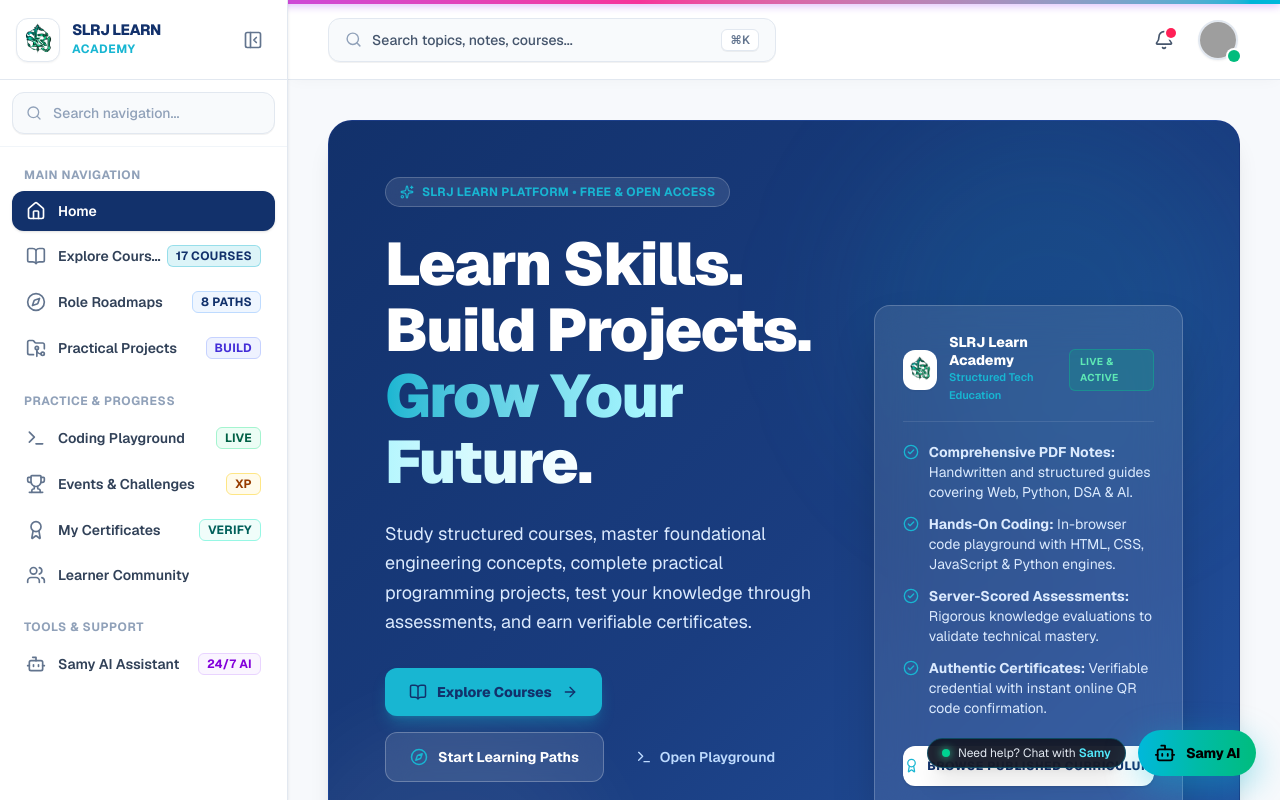
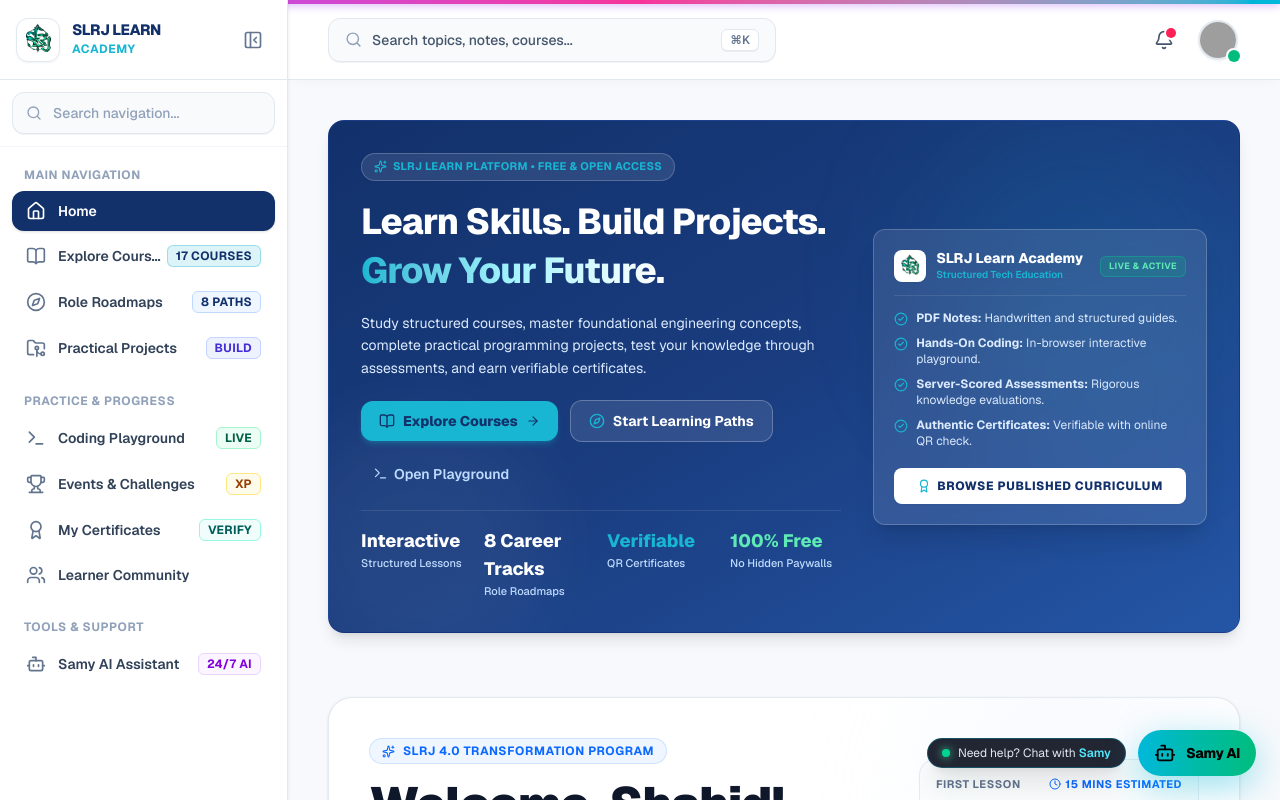
Before and after one commit to slrjdigital-ai/SLRJ-LEARN, a Next.js app: page / in a window 1280 px wide. Shown: the top 800 px of the page. Built offline with nearby package versions, Linux system fonts and the light colour scheme; grey boxes are pictures that could not be loaded.

Commit message:
feat: make home page hero section more compact and well-proportioned

```diff
--- a/components/home/PublicHeroSection.tsx
+++ b/components/home/PublicHeroSection.tsx
@@ -2,138 +2,138 @@
 
 import Link from "next/link";
 import Image from "next/image";
-import { ArrowRight, BookOpen, Compass, Award, CheckCircle2, ShieldCheck, Sparkles, Terminal } from "lucide-react";
+import { ArrowRight, BookOpen, Compass, Award, CheckCircle2, Sparkles, Terminal } from "lucide-react";
 
 export default function PublicHeroSection() {
   return (
-    <section className="relative overflow-hidden rounded-3xl bg-gradient-to-br from-[#12316B] via-[#1A3D80] to-[#2456A6] text-white p-6 sm:p-10 lg:p-14 shadow-xl border border-blue-900/40">
+    <section className="relative overflow-hidden rounded-2xl bg-gradient-to-br from-[#12316B] via-[#1A3D80] to-[#2456A6] text-white p-5 sm:p-7 lg:p-8 shadow-lg border border-blue-900/40">
       {/* ── Background Subtle Shapes & Accents ── */}
-      <div className="absolute top-0 right-0 w-96 h-96 bg-[#18B6D2]/10 rounded-full blur-3xl pointer-events-none" />
-      <div className="absolute -bottom-10 -left-10 w-80 h-80 bg-white/5 rounded-full blur-2xl pointer-events-none" />
+      <div className="absolute top-0 right-0 w-80 h-80 bg-[#18B6D2]/10 rounded-full blur-3xl pointer-events-none" />
+      <div className="absolute -bottom-10 -left-10 w-64 h-64 bg-white/5 rounded-full blur-2xl pointer-events-none" />
 
-      <div className="relative z-10 grid grid-cols-1 lg:grid-cols-12 gap-10 items-center">
+      <div className="relative z-10 grid grid-cols-1 lg:grid-cols-12 gap-6 lg:gap-8 items-center">
         {/* Left Column: Heading & Value Proposition */}
-        <div className="lg:col-span-7 space-y-6">
+        <div className="lg:col-span-7 space-y-4">
           {/* Eyebrow Pill */}
-          <div className="inline-flex items-center gap-2 px-3.5 py-1.5 rounded-full bg-white/10 backdrop-blur-md border border-white/20 text-[#18B6D2] text-xs font-bold tracking-wide uppercase">
-            <Sparkles size={14} className="text-[#18B6D2]" />
+          <div className="inline-flex items-center gap-1.5 px-3 py-1 rounded-full bg-white/10 backdrop-blur-md border border-white/20 text-[#18B6D2] text-[11px] font-bold tracking-wide uppercase">
+            <Sparkles size={13} className="text-[#18B6D2]" />
             <span>SLRJ Learn Platform • Free & Open Access</span>
           </div>
 
-          {/* Heading strictly as specified in brief */}
-          <h1 className="text-3xl sm:text-5xl lg:text-6xl font-black font-brand tracking-tight text-white leading-[1.1]">
+          {/* Compact Heading */}
+          <h1 className="text-2xl sm:text-3xl lg:text-4xl font-extrabold font-brand tracking-tight text-white leading-snug">
             Learn Skills. Build Projects.{" "}
             <span className="text-transparent bg-clip-text bg-gradient-to-r from-[#18B6D2] via-cyan-200 to-white">
               Grow Your Future.
             </span>
           </h1>
 
-          {/* Supporting text strictly adhering to brief */}
-          <p className="text-blue-100 text-base sm:text-lg leading-relaxed max-w-2xl font-normal">
+          {/* Compact Supporting text */}
+          <p className="text-blue-100 text-xs sm:text-sm leading-relaxed max-w-xl font-normal">
             Study structured courses, master foundational engineering concepts, complete practical programming projects, test your knowledge through assessments, and earn verifiable certificates.
           </p>
 
           {/* CTAs */}
-          <div className="flex flex-wrap items-center gap-4 pt-2">
+          <div className="flex flex-wrap items-center gap-2.5 sm:gap-3 pt-1">
             <Link
               href="/courses"
-              className="inline-flex items-center gap-2.5 px-6 py-3.5 rounded-xl bg-[#18B6D2] text-[#12316B] font-extrabold text-sm hover:bg-cyan-300 shadow-lg shadow-[#18B6D2]/30 transition-all hover:scale-[1.02] active:scale-[0.98] cursor-pointer"
+              className="inline-flex items-center gap-2 px-4.5 py-2.5 rounded-xl bg-[#18B6D2] text-[#12316B] font-extrabold text-xs sm:text-sm hover:bg-cyan-300 shadow-md shadow-[#18B6D2]/25 transition-all hover:scale-[1.02] active:scale-[0.98] cursor-pointer"
             >
-              <BookOpen size={18} />
+              <BookOpen size={16} />
               <span>Explore Courses</span>
-              <ArrowRight size={16} />
+              <ArrowRight size={14} />
             </Link>
 
             <Link
               href="/roadmap"
-              className="inline-flex items-center gap-2.5 px-6 py-3.5 rounded-xl bg-white/10 hover:bg-white/15 border border-white/25 text-white font-bold text-sm backdrop-blur-md transition-all hover:scale-[1.02] active:scale-[0.98] cursor-pointer"
+              className="inline-flex items-center gap-2 px-4.5 py-2.5 rounded-xl bg-white/10 hover:bg-white/15 border border-white/25 text-white font-bold text-xs sm:text-sm backdrop-blur-md transition-all hover:scale-[1.02] active:scale-[0.98] cursor-pointer"
             >
-              <Compass size={18} className="text-[#18B6D2]" />
+              <Compass size={16} className="text-[#18B6D2]" />
               <span>Start Learning Paths</span>
             </Link>
 
             <Link
               href="/practice"
-              className="inline-flex items-center gap-2 px-4 py-3.5 rounded-xl text-blue-200 hover:text-white font-semibold text-sm transition-colors"
+              className="inline-flex items-center gap-1.5 px-3 py-2.5 rounded-xl text-blue-200 hover:text-white font-semibold text-xs sm:text-sm transition-colors"
             >
-              <Terminal size={16} />
+              <Terminal size={15} />
               <span>Open Playground</span>
             </Link>
           </div>
 
           {/* Trust Highlights Strip */}
-          <div className="pt-6 border-t border-white/10 grid grid-cols-2 sm:grid-cols-4 gap-4">
+          <div className="pt-4 border-t border-white/10 grid grid-cols-2 sm:grid-cols-4 gap-3">
             <div>
-              <div className="text-xl sm:text-2xl font-black text-white">Interactive</div>
-              <div className="text-xs text-blue-200">Structured Lessons</div>
+              <div className="text-base sm:text-lg font-extrabold text-white">Interactive</div>
+              <div className="text-[11px] text-blue-200 font-medium">Structured Lessons</div>
             </div>
             <div>
-              <div className="text-xl sm:text-2xl font-black text-white">8 Career Tracks</div>
-              <div className="text-xs text-blue-200">Role Roadmaps</div>
+              <div className="text-base sm:text-lg font-extrabold text-white">8 Career Tracks</div>
+              <div className="text-[11px] text-blue-200 font-medium">Role Roadmaps</div>
             </div>
             <div>
-              <div className="text-xl sm:text-2xl font-black text-[#18B6D2]">Verifiable</div>
-              <div className="text-xs text-blue-200">QR-Linked Certificates</div>
+              <div className="text-base sm:text-lg font-extrabold text-[#18B6D2]">Verifiable</div>
+              <div className="text-[11px] text-blue-200 font-medium">QR Certificates</div>
             </div>
             <div>
-              <div className="text-xl sm:text-2xl font-black text-emerald-300">100% Free</div>
-              <div className="text-xs text-blue-200">No Hidden Paywalls</div>
+              <div className="text-base sm:text-lg font-extrabold text-emerald-300">100% Free</div>
+              <div className="text-[11px] text-blue-200 font-medium">No Hidden Paywalls</div>
             </div>
           </div>
         </div>
 
         {/* Right Column: Visual Learning Card */}
         <div className="lg:col-span-5">
-          <div className="bg-white/10 backdrop-blur-xl border border-white/20 rounded-2xl p-6 sm:p-7 shadow-2xl relative space-y-5">
+          <div className="bg-white/10 backdrop-blur-xl border border-white/20 rounded-xl p-4 sm:p-5 shadow-xl relative space-y-3.5">
             {/* Top brand header */}
-            <div className="flex items-center justify-between pb-4 border-b border-white/10">
-              <div className="flex items-center gap-3">
-                <div className="w-10 h-10 rounded-xl bg-white p-1 flex items-center justify-center shadow-xs">
+            <div className="flex items-center justify-between pb-3 border-b border-white/10">
+              <div className="flex items-center gap-2.5">
+                <div className="w-8 h-8 rounded-lg bg-white p-1 flex items-center justify-center shadow-xs">
                   <Image
                     src="/logo.png"
                     alt="SLRJ Learn Logo"
-                    width={36}
-                    height={36}
+                    width={28}
+                    height={28}
                     className="w-full h-full object-contain"
                   />
                 </div>
                 <div>
-                  <h3 className="font-extrabold text-sm text-white leading-tight">SLRJ Learn Academy</h3>
-                  <p className="text-[11px] text-[#18B6D2] font-semibold">Structured Tech Education</p>
+                  <h3 className="font-extrabold text-xs sm:text-sm text-white leading-tight">SLRJ Learn Academy</h3>
+                  <p className="text-[10px] text-[#18B6D2] font-semibold">Structured Tech Education</p>
                 </div>
               </div>
-              <span className="px-2.5 py-1 rounded-md bg-emerald-500/20 text-emerald-300 text-[10px] font-bold border border-emerald-400/30 uppercase tracking-wider">
+              <span className="px-2 py-0.5 rounded-md bg-emerald-500/20 text-emerald-300 text-[9px] font-bold border border-emerald-400/30 uppercase tracking-wider">
                 Live & Active
               </span>
             </div>
 
             {/* Quick Feature Checklist */}
-            <div className="space-y-3 text-xs sm:text-sm text-blue-100">
-              <div className="flex items-start gap-2.5">
-                <CheckCircle2 size={16} className="text-[#18B6D2] flex-shrink-0 mt-0.5" />
-                <span><strong>Comprehensive PDF Notes:</strong> Handwritten and structured guides covering Web, Python, DSA & AI.</span>
+            <div className="space-y-2 text-xs text-blue-100">
+              <div className="flex items-start gap-2">
+                <CheckCircle2 size={14} className="text-[#18B6D2] flex-shrink-0 mt-0.5" />
+                <span className="leading-snug"><strong>PDF Notes:</strong> Handwritten and structured guides.</span>
               </div>
-              <div className="flex items-start gap-2.5">
-                <CheckCircle2 size={16} className="text-[#18B6D2] flex-shrink-0 mt-0.5" />
-                <span><strong>Hands-On Coding:</strong> In-browser code playground with HTML, CSS, JavaScript & Python engines.</span>
+              <div className="flex items-start gap-2">
+                <CheckCircle2 size={14} className="text-[#18B6D2] flex-shrink-0 mt-0.5" />
+                <span className="leading-snug"><strong>Hands-On Coding:</strong> In-browser interactive playground.</span>
               </div>
-              <div className="flex items-start gap-2.5">
-                <CheckCircle2 size={16} className="text-[#18B6D2] flex-shrink-0 mt-0.5" />
-                <span><strong>Server-Scored Assessments:</strong> Rigorous knowledge evaluations to validate technical mastery.</span>
+              <div className="flex items-start gap-2">
+                <CheckCircle2 size={14} className="text-[#18B6D2] flex-shrink-0 mt-0.5" />
+                <span className="leading-snug"><strong>Server-Scored Assessments:</strong> Rigorous knowledge evaluations.</span>
               </div>
-              <div className="flex items-start gap-2.5">
-                <CheckCircle2 size={16} className="text-[#18B6D2] flex-shrink-0 mt-0.5" />
-                <span><strong>Authentic Certificates:</strong> Verifiable credential with instant online QR code confirmation.</span>
+              <div className="flex items-start gap-2">
+                <CheckCircle2 size={14} className="text-[#18B6D2] flex-shrink-0 mt-0.5" />
+                <span className="leading-snug"><strong>Authentic Certificates:</strong> Verifiable with online QR check.</span>
               </div>
             </div>
 
             {/* Live Interactive Action */}
-            <div className="pt-2">
+            <div className="pt-1">
               <Link
                 href="/courses"
-                className="w-full py-3 rounded-xl bg-white text-[#12316B] font-extrabold text-xs uppercase tracking-wider flex items-center justify-center gap-2 hover:bg-blue-50 transition-colors shadow-sm"
+                className="w-full py-2.5 rounded-lg bg-white text-[#12316B] font-extrabold text-xs uppercase tracking-wider flex items-center justify-center gap-1.5 hover:bg-blue-50 transition-colors shadow-xs"
               >
-                <Award size={15} className="text-[#18B6D2]" />
+                <Award size={14} className="text-[#18B6D2]" />
                 <span>Browse Published Curriculum</span>
               </Link>
             </div>
```
